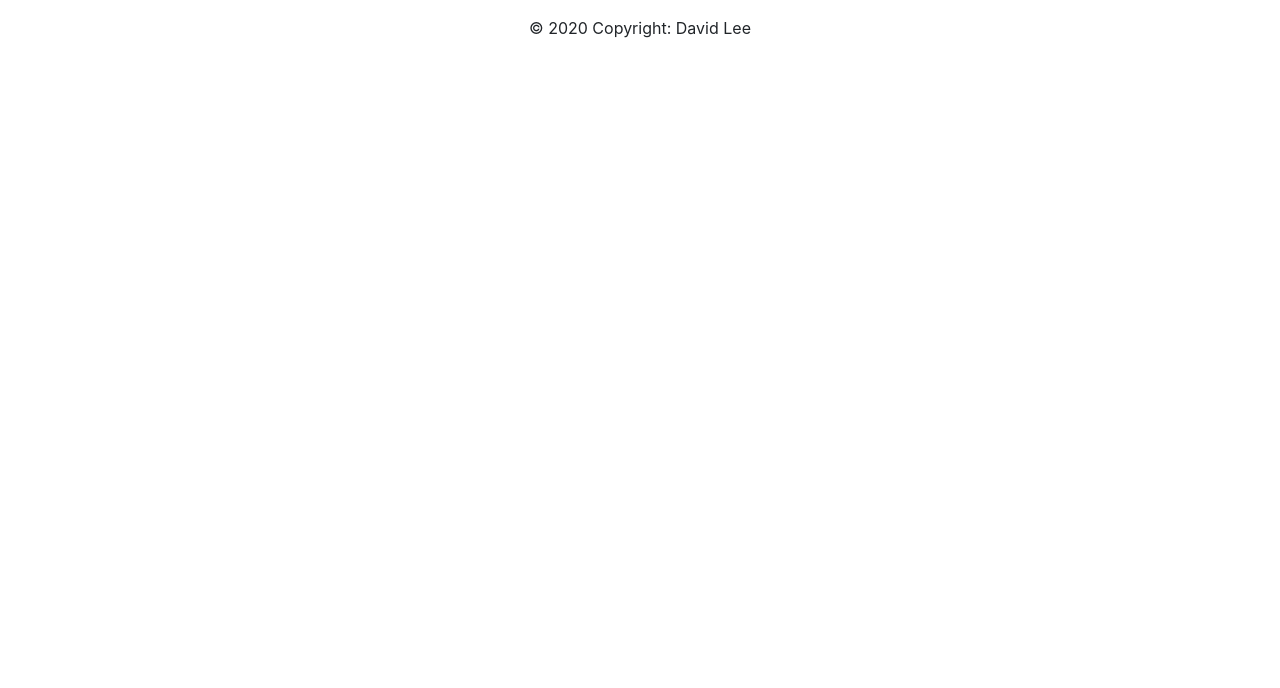
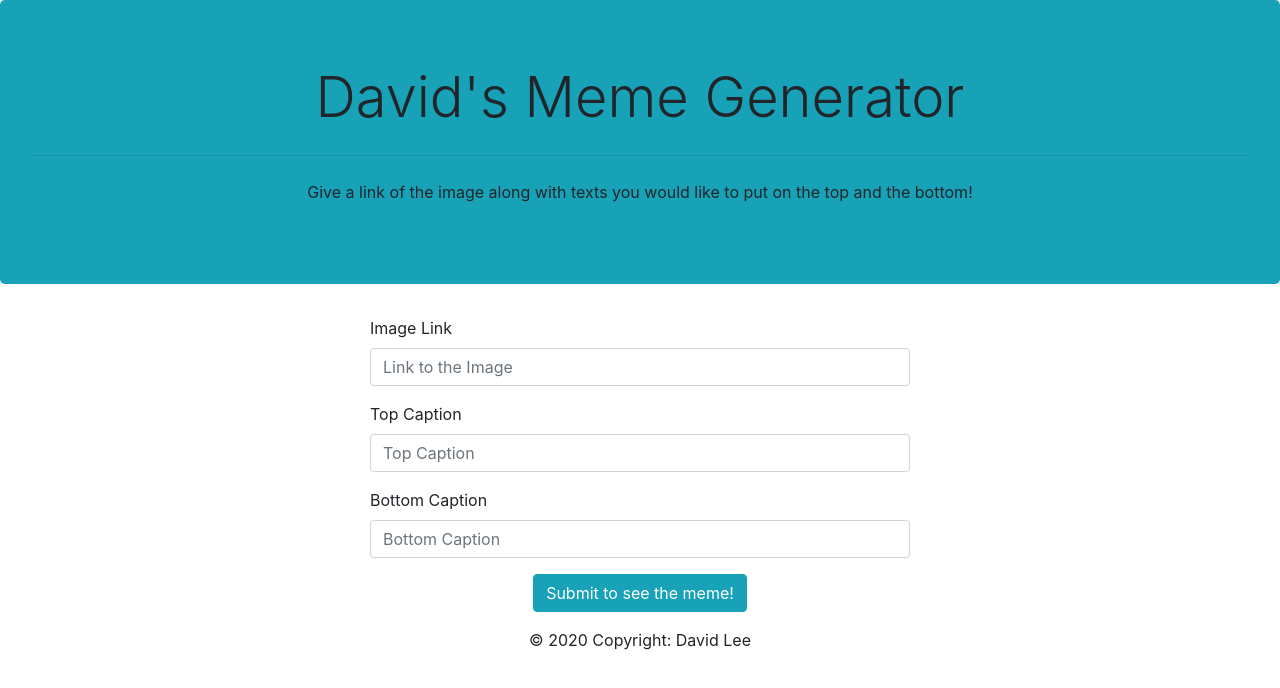
Before and after one commit to d-lee84/memeGen, a plain HTML site: page index.html in a window 1280 px wide. Drawn offline with nearby package versions, Linux system fonts and the light colour scheme; a web font is replaced by a local one.

Commit message:
Page layout and made form

```diff
--- a/index.html
+++ b/index.html
@@ -14,6 +14,51 @@
     </style>
 </head>
 <body>
+    <div class="jumbotron bg-info text-center">
+        <h1 class="display-4">David's Meme Generator</h1>
+        <p class="lead"></p>
+        <hr class="my-4">
+        <p>Give a link of the image along with texts you would like to put on the top and the bottom!</p>
+    </div>
+
+
+    <div class="container">
+        <div class="row justify-content-center">
+            <div class="col-md-6">
+                <form>
+                    <div class="form-group">
+                        <label for="imgLink">Image Link</label>
+                        <input id="image" type="imgLink" class="form-control" placeholder="Link to the Image">
+                    </div>
+
+                    <div class="form-group">
+                        <label for="top_text">Top Caption</label>
+                        <input id="top_text" type="text" class="form-control" placeholder="Top Caption">
+                    </div>
+
+                    <div class="form-group">
+                        <label for="bot_text">Bottom Caption</label>
+                        <input id="bot_text" type="text" class="form-control" placeholder="Bottom Caption">
+                    </div>
+
+                    <div class="container">
+                        <div class="row">
+                          <div class="col text-center">
+                            <button class="btn btn-info">Submit to see the meme!</button>
+                          </div>
+                        </div>
+                      </div>
+                </form>
+            </div>
+        </div>
+    </div>
+
+
+
+
+
+
+
 
 
     <footer class="page-footer font-small blue">
```
